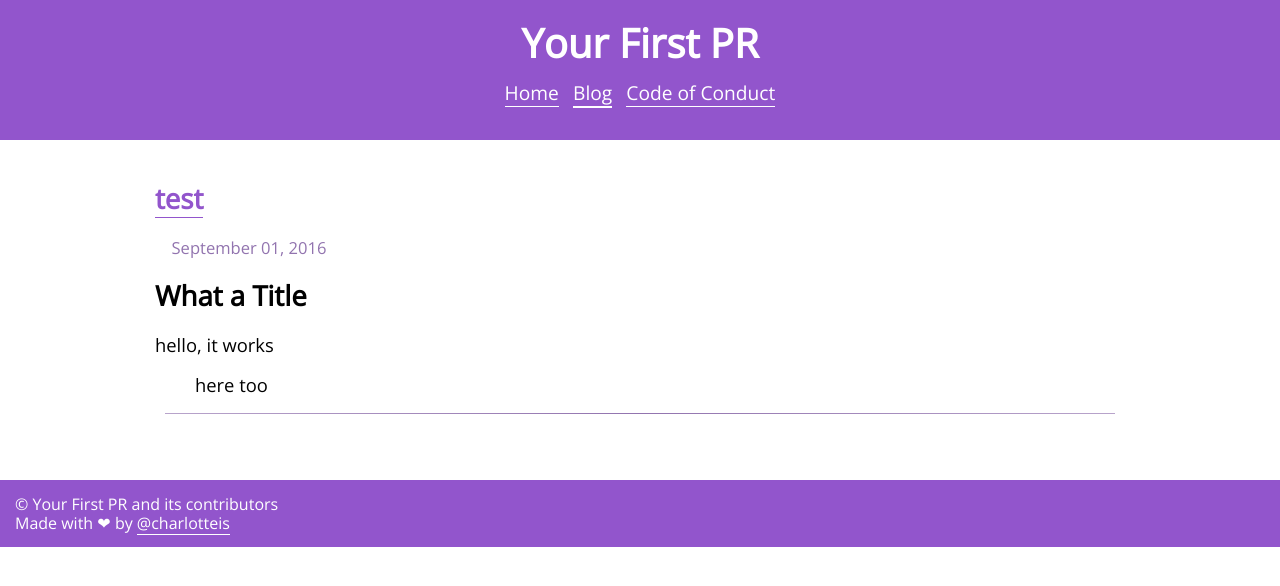
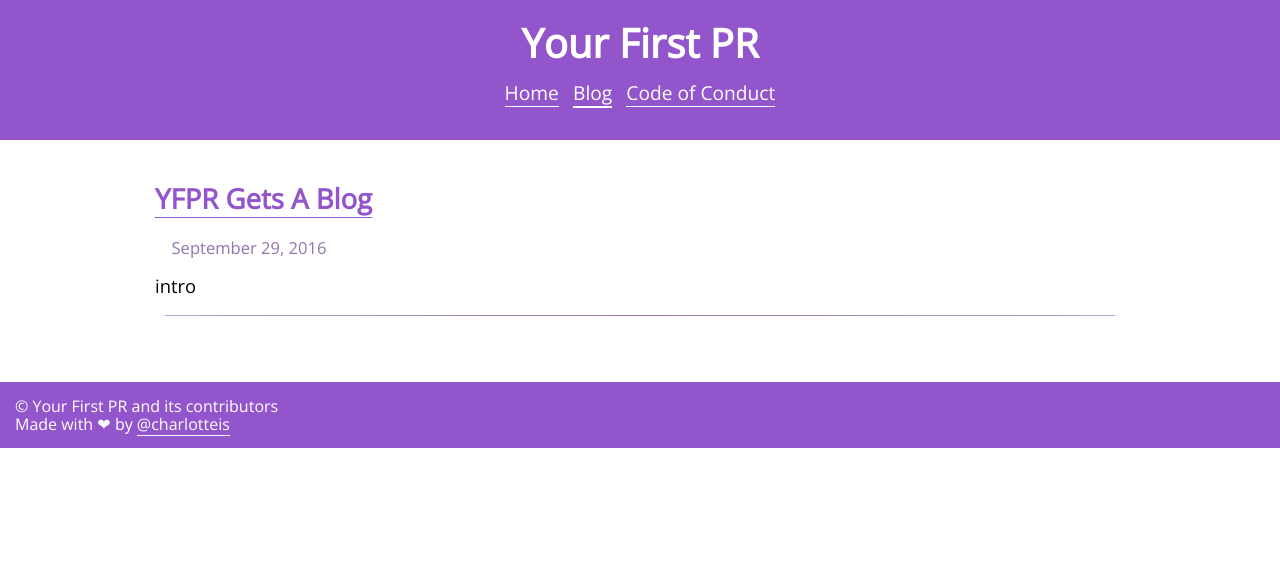
Before and after one commit to yourfirstpr/yourfirstpr.github.io, a Jekyll site: the page built from blog/index.html, in a window 1280 px wide. Shown: the top 586 px of the page. Built offline with Jekyll 4.4.1, drawn with Linux system fonts in a browser that asks for light colours; nearby versions of some CDN libraries; the list of posts is cut into pages by our own code.

Commit message:
started first post and began post excerpt tweaks

```diff
--- a/_posts/2016-09-01-test-post.md
+++ /dev/null
@@ -1,10 +0,0 @@
----
-layout: post
-title: test
----
-
-## What a Title
-
-hello, it works
-
-> here too
--- a/blog/index.html
+++ b/blog/index.html
@@ -9,7 +9,7 @@ title: Your First Pull Request - Blog
     {{ post.date | date: '%B %d, %Y' }}
   </p>
   <div class="content">
-    {{ post.content | truncatewords: 30 }}
+    {{ post.excerpt }}
   </div>
   <hr class="post_rule" />
 {% endfor %}
```
Also changed, not shown: _posts/2016-09-29-YFPR-New-Blog.md (added, +12 -0 lines).
